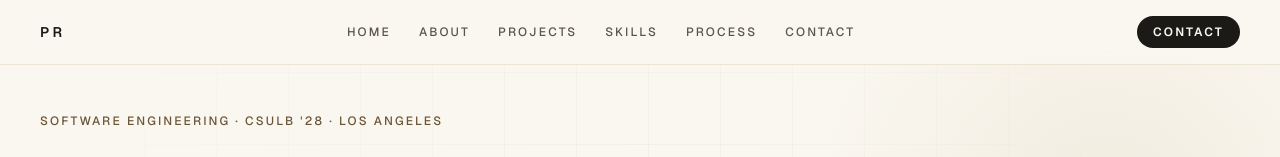
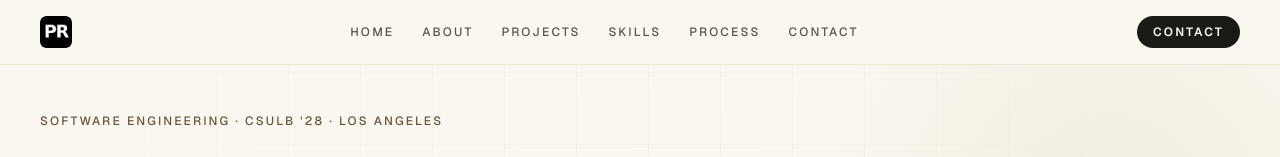
Before and after one commit to pavanrathod828/pavanrathod-portfolio, a Next.js app: page / in a window 1280 px wide. Shown: the top 157 px of the page. Built offline with nearby package versions, Linux system fonts and the light colour scheme; a web font is replaced by a local one.

Commit message:
feat(header): replace text PR with favicon image logo for visual consistency

```diff
--- a/src/components/layout/Header.tsx
+++ b/src/components/layout/Header.tsx
@@ -1,3 +1,4 @@
+import Image from "next/image";
 import { siteData } from "@/data/site";
 import { MobileNav } from "@/components/layout/MobileNav";
 
@@ -10,9 +11,17 @@ export function Header() {
       >
         <a
           href="#home"
-          className="text-sm font-semibold tracking-[0.24em] text-[#1c1a17] uppercase focus-visible:outline focus-visible:outline-2 focus-visible:outline-offset-4 focus-visible:outline-[#1c1a17]"
+          aria-label="Pavan Rathod — home"
+          className="inline-flex items-center rounded-md focus-visible:outline focus-visible:outline-2 focus-visible:outline-offset-4 focus-visible:outline-[#1c1a17]"
         >
-          PR
+          <Image
+            src="/apple-touch-icon.png"
+            alt="PR — Pavan Rathod"
+            width={32}
+            height={32}
+            className="rounded-md"
+            priority
+          />
         </a>
         <div className="hidden items-center gap-1 md:flex">
           {siteData.navItems.map((item) => (
```
